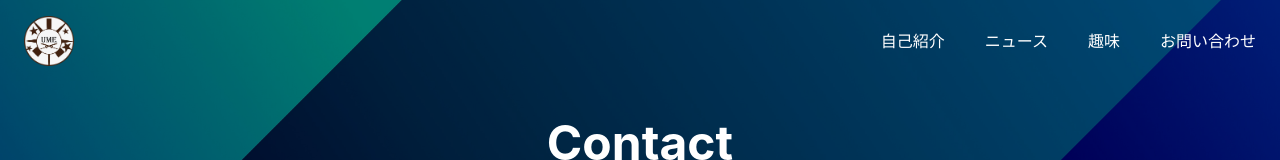
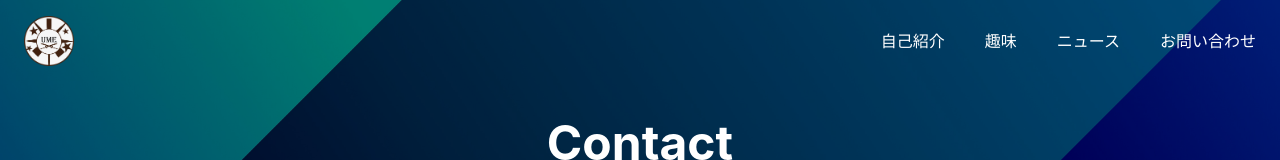
Before and after one commit to KTCume/react-next-portfolio, a Next.js app: page /contact in a window 1280 px wide. Shown: the top 160 px of the page. Built offline with nearby package versions, Linux system fonts and the light colour scheme.

Commit message:
趣味とニュース入れ替え

```diff
--- a/app/_components/Menu/index.tsx
+++ b/app/_components/Menu/index.tsx
@@ -20,10 +20,10 @@ export default function Menu() {
             <Link href="/about-me">自己紹介</Link>
           </li>
           <li>
-            <Link href="/news">ニュース</Link>
+            <Link href="/news">趣味</Link>
           </li>
           <li>
-            <Link href="/members">趣味</Link>
+            <Link href="/members">ニュース</Link>
           </li>
           <li>
             <Link href="/contact">お問い合わせ</Link>
--- a/app/members/layout.tsx
+++ b/app/members/layout.tsx
@@ -12,7 +12,7 @@ type Props = {
 export default function RootLayout({ children }: Props) {
     return (
     <>
-    <Hero title="Fobby" sub="趣味" />
+    <Hero title="Hobby" sub="趣味" />
     <Sheet>{children}</Sheet>;
     </>
     );
--- a/app/news/layout.tsx
+++ b/app/news/layout.tsx
@@ -14,7 +14,7 @@ export const revalidate = 60;
 export default function NewsLayout({ children }: Props) {
     return (
         <>
-        <Hero title="News" sub="ニュース" />
+        <Hero title="Hobby" sub="趣味" />
         <Sheet>{children}</Sheet>
         </>
     );
```
